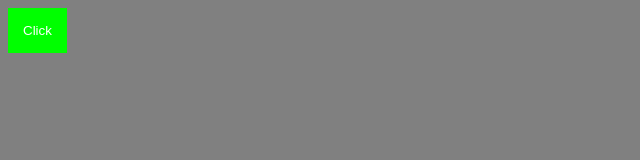
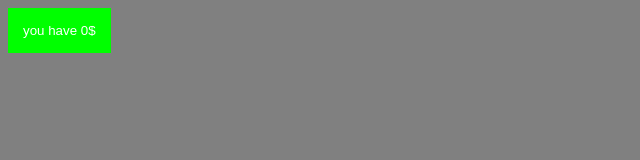
Before and after one commit to Arczius/cookieclickerclone, a plain HTML site: page index.html in a window 1280 px wide. Shown: the whole page, without its empty margins (0-640 px from the left). Drawn offline with Linux system fonts and the light colour scheme.

Commit message:
updated some files

```diff
--- a/css/main.css
+++ b/css/main.css
@@ -1,5 +1,6 @@
 body{
 	background-color: gray;
+	font-family: 'Roboto', sans-serif;
 }
 .button{
 	background-color: lime;
@@ -7,6 +8,8 @@ body{
 	padding: 15px;
 	border: none;
 	transition-duration: 0.4s;
+	border-radius: 5
+	px;
 }
 .button:hover{
 	cursor: pointer;
--- a/index.html
+++ b/index.html
@@ -2,13 +2,13 @@
 <html>
 <head>
 	<title>Cookie Clicker Clone</title>
+	<link href="https://fonts.googleapis.com/css2?family=Roboto&display=swap" rel="stylesheet">
 	<link rel="stylesheet" type="text/css" href="css/main.css">
 	<script src="js/main.js"></script>
 </head>
 <body>
 <div>
-	<button class="button" onclick="moneyAdd();">Click</button>
+	<button class="button" onclick="moneyAdd();" id="eventBtn">you have 0$</button>
 </div>
-
 </body>
 </html>
--- a/js/main.js
+++ b/js/main.js
@@ -3,6 +3,6 @@ const DOLLARSIGN = "$";
 function moneyAdd(){
 	money++;
 	var moneyAmount = money + DOLLARSIGN;
-	console.log("you have " + moneyAmount);
-
+	var btn = document.getElementById("eventBtn");
+    btn.innerHTML = "you have " + moneyAmount;
 }
```
